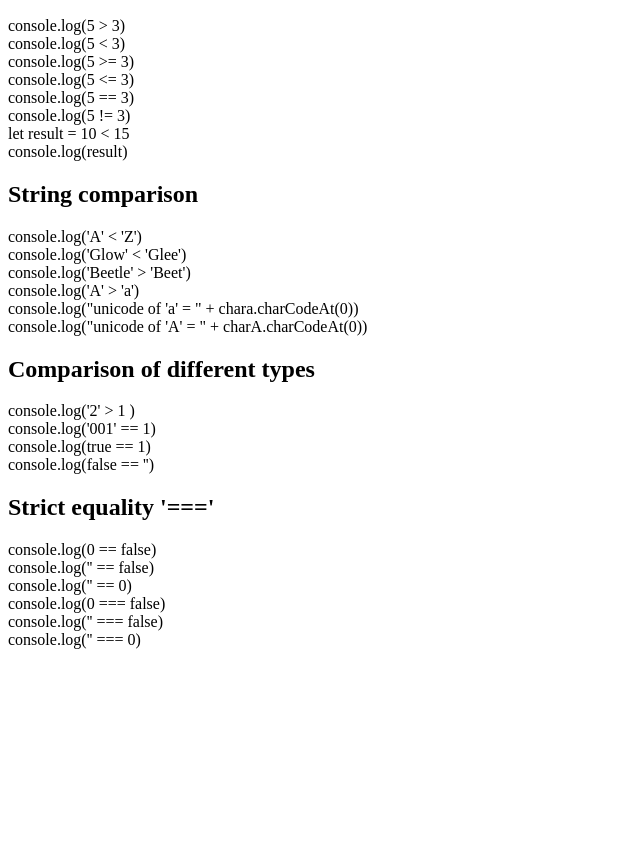
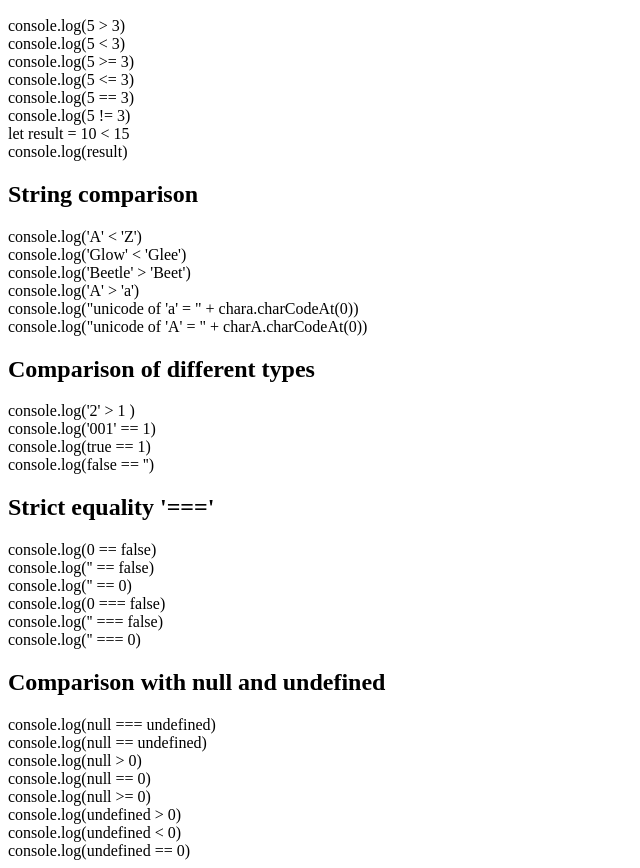
Before and after one commit to skyeoh/javascript-practice, a plain HTML site: page 04-conditionals/index.html in a window 1280 px wide. Shown: the part 110-978 px from the top of the page, without its empty margins (0-640 px from the left). Before the commit the page ends 800 px from the top, so only its background shows below. Drawn offline with Linux system fonts and the light colour scheme.

Commit message:
Add comparison with null and undefined
Be careful when null and undefined are involved in comparisons

```diff
--- a/04-conditionals/index.html
+++ b/04-conditionals/index.html
@@ -40,6 +40,16 @@
         <p style="margin: 0">console.log('' === false)</p>
         <p style="margin: 0">console.log('' === 0)</p>
 
+        <h2>Comparison with null and undefined</h2>
+        <p style="margin: 0">console.log(null === undefined)</p>
+        <p style="margin: 0">console.log(null == undefined)</p>
+        <p style="margin: 0">console.log(null > 0)</p>
+        <p style="margin: 0">console.log(null == 0)</p>
+        <p style="margin: 0">console.log(null >= 0)</p>
+        <p style="margin: 0">console.log(undefined > 0)</p>
+        <p style="margin: 0">console.log(undefined < 0)</p>
+        <p style="margin: 0">console.log(undefined == 0)</p>
+
         <script src="./script.js"></script>
     </body>
 </html>
```
Also changed, not shown: 04-conditionals/script.js (+9 -0 lines).
